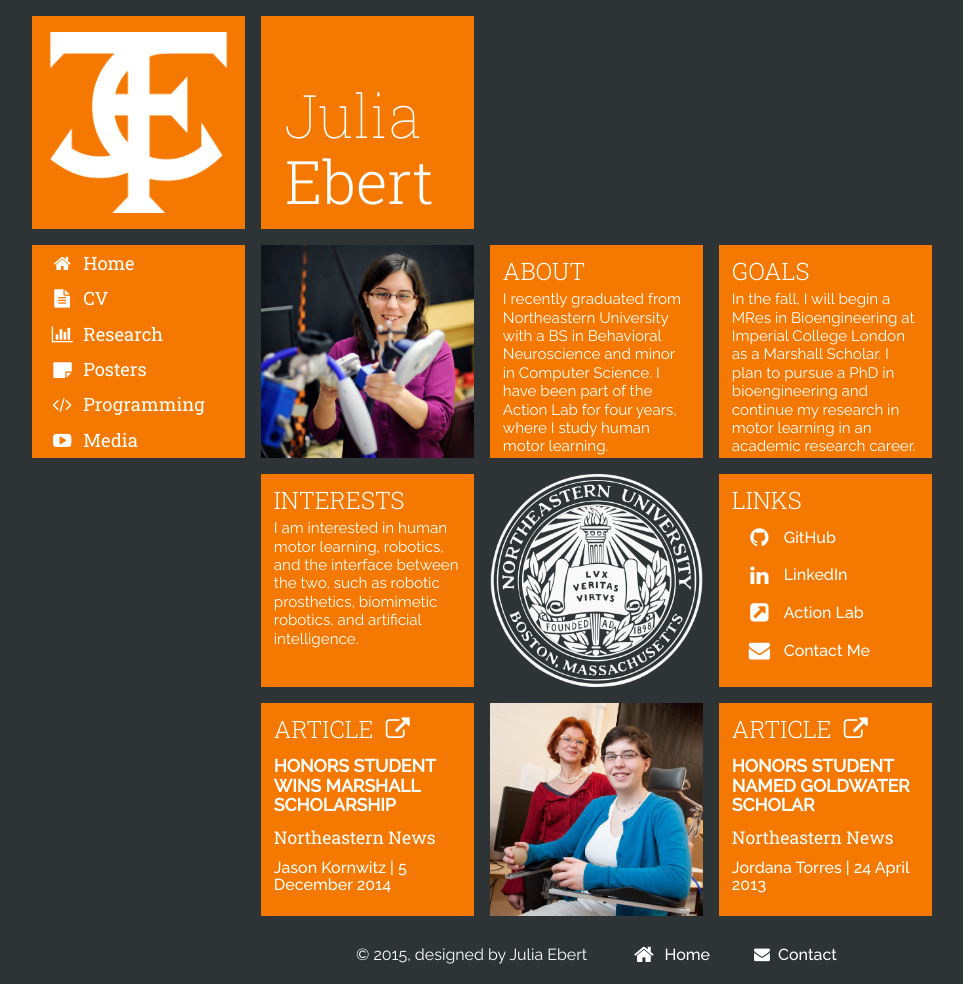
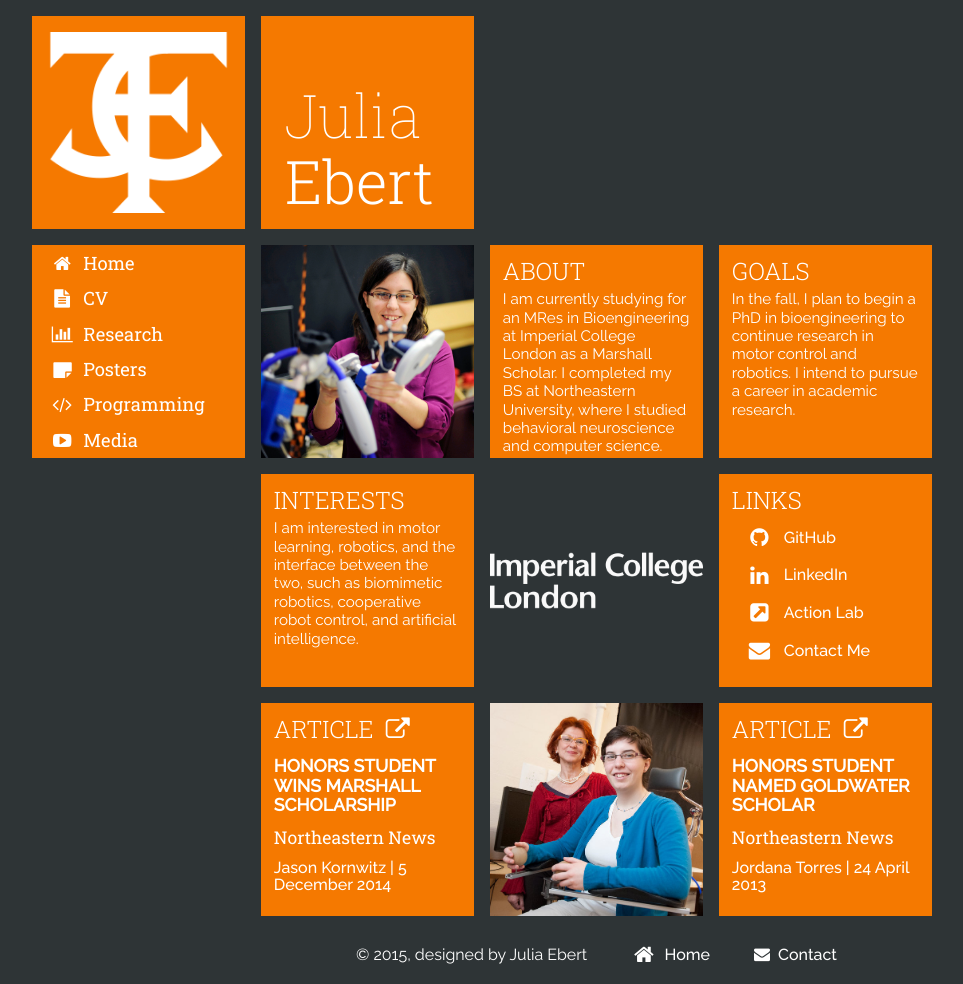
Before and after one commit to jtebert/jtebert.github.io, a Jekyll site: the page built from index.html, in a window 1280 px wide. Shown: the whole page, without its empty margins (158-1121 px from the left). Built offline with Jekyll 4.4.1, drawn with Linux system fonts in a browser that asks for light colours.

```diff
--- a/cv/index.html
+++ b/cv/index.html
@@ -110,6 +110,7 @@ title: Curriculum Vitae
 <h2>National</h2><br/>
 <table>
     <tbody>
+    <tr><td>2016</td><td>Hertz Fellowship Finalist</td></tr>
     <tr><td>2015</td><td>Marshall Scholarship</td></tr>
     <tr><td>2015</td><td>Fulbright Scholarship Finalist</td></tr>
     <tr><td>2014</td><td>Rhodes Scholarship Finalist</td></tr>
--- a/index.html
+++ b/index.html
@@ -15,14 +15,14 @@ layout: default
         <div class="dummy"></div>
         <div class="in fill text-box">
             <h1>About</h1>
-            <p>I recently graduated from Northeastern University with a BS in Behavioral Neuroscience and minor in Computer Science. I have been part of the Action Lab for four years, where I study human motor learning.</p>
+            <p>I am currently studying for an MRes in Bioengineering at Imperial College London as a Marshall Scholar. I completed my BS at Northeastern University, where I studied behavioral neuroscience and computer science.</p>
         </div>
     </div>
     <div class="col-sm-4 col-md-3 box-vert-padding">
         <div class="dummy"></div>
         <div class="in fill text-box">
             <h1>Goals</h1>
-            <p>In the fall, I will begin a MRes in Bioengineering at Imperial College London as a Marshall Scholar. I plan to pursue a PhD in bioengineering and  continue my research in motor learning in an academic research career.</p>
+            <p>In the fall, I plan to begin a PhD in bioengineering to continue research in motor control and robotics. I intend to pursue a career in academic research.</p>
         </div>
     </div>
 </div>
@@ -32,12 +32,12 @@ layout: default
         <div class="dummy"></div>
         <div class="in fill text-box">
             <h1>Interests</h1>
-            <p>I am interested in human motor learning, robotics, and the interface between the two, such as robotic prosthetics, biomimetic robotics, and artificial intelligence.</p>
+            <p>I am interested in motor learning, robotics, and the interface between the two, such as biomimetic robotics, cooperative robot control, and artificial intelligence.</p>
         </div>
     </div>
     <div class="col-sm-4 col-md-3 box-vert-padding">
         <div class="dummy"></div>
-        <img class="in" src="/assets/imgs/logos/Northeastern-seal-knockout.png"/>
+        <img class="in" src="/assets/imgs/logos/imperial-logo.png"/>
     </div>
     <div class="col-sm-4 col-md-3 box-vert-padding">
         <div class="dummy"></div>
```
Also changed, not shown: media/_posts/2016-01-21-health-innovators.html (added, +11 -0 lines), programming/_posts/2016-01-21-suture-score.html (added, +12 -0 lines), assets/imgs/logos/imperial-logo.png (added), assets/imgs/logos/imperial-logo.svg (added), assets/imgs/media/health_innovators.png (added), assets/imgs/programming/suture-score.png (added), assets/imgs/programming/suture-score.svg (added), programming/_posts/old.2013-01-01-tetris.html (renamed from programming/_posts/2013-01-01-tetris.html).
